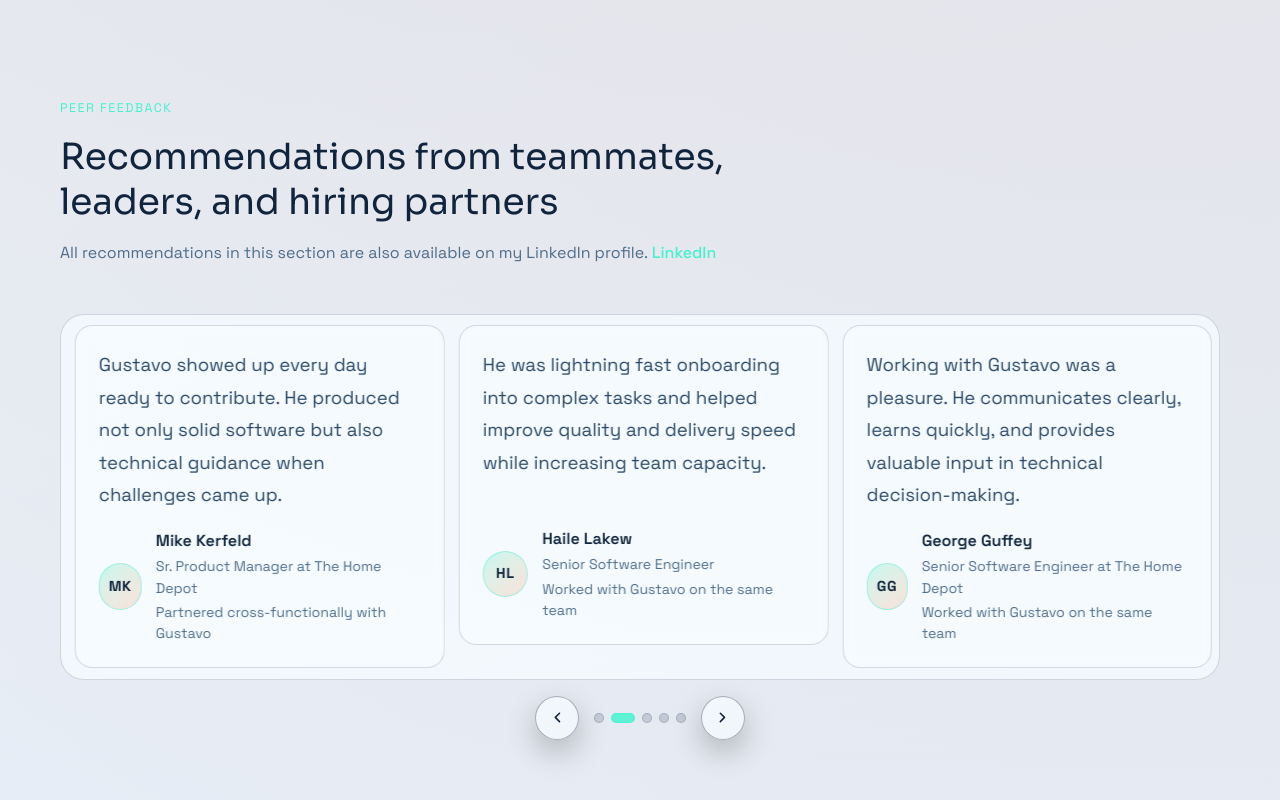
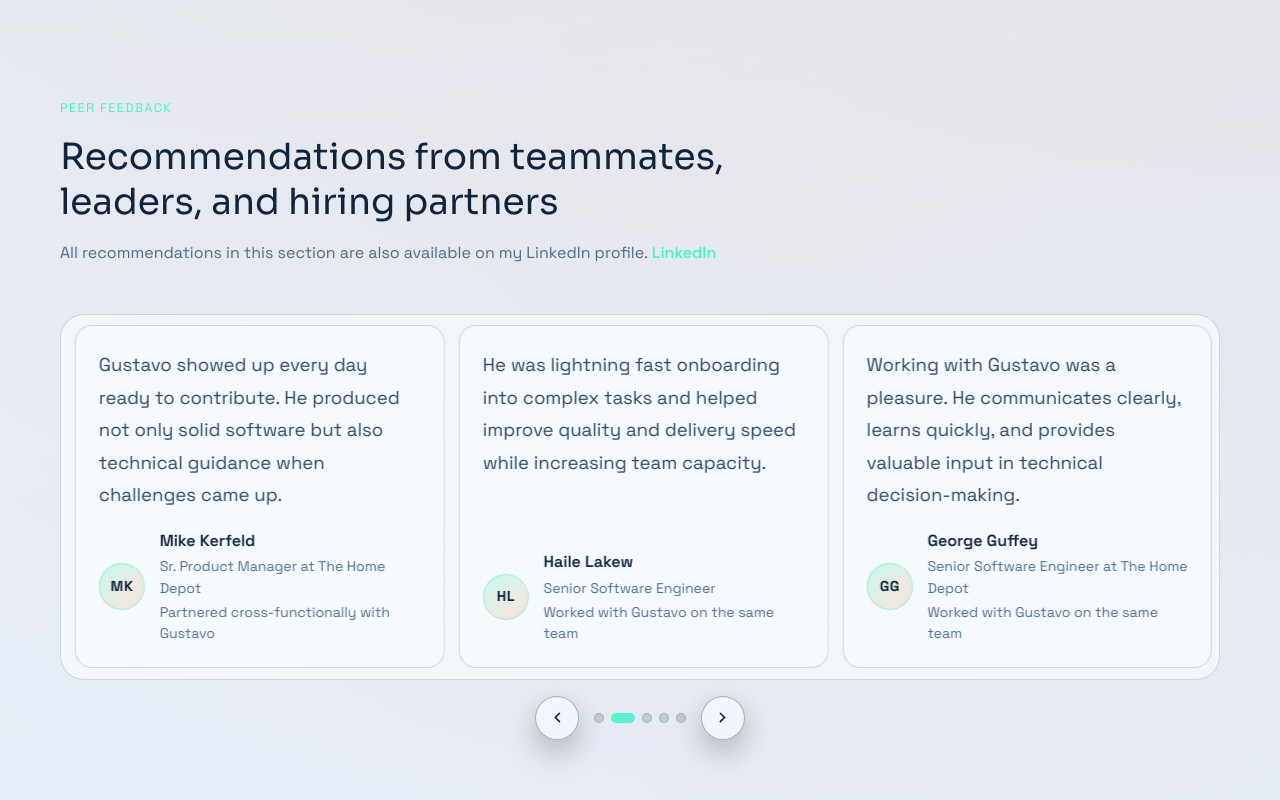
Before and after one commit to guztartas/gustavo-frontend-portfolio, a Next.js app: page / in a window 1280 px wide. Shown: the part 2037-2837 px from the top of the page. Built offline with nearby package versions, Linux system fonts and the light colour scheme.

Commit message:
fixing css

```diff
--- a/src/app/globals.css
+++ b/src/app/globals.css
@@ -490,12 +490,15 @@ main section {
 }
 
 .impact-slide {
+  display: flex;
   flex: 0 0 calc(100% / var(--carousel-visible-cards));
   width: calc(100% / var(--carousel-visible-cards));
   padding: 0.44rem;
 }
 
 .impact-slide-card {
+  width: 100%;
+  height: 100%;
   border: 1px solid var(--line-soft);
   border-radius: calc(var(--radius-xl) - 0.4rem);
   min-height: var(--carousel-slide-min-height);
@@ -538,12 +541,15 @@ main section {
 }
 
 .recommendation-slide {
+  display: flex;
   flex: 0 0 calc(100% / var(--carousel-visible-cards));
   width: calc(100% / var(--carousel-visible-cards));
   padding: 0.44rem;
 }
 
 .recommendation-slide-card {
+  width: 100%;
+  height: 100%;
   min-height: var(--carousel-slide-min-height);
   padding: clamp(1rem, 2.2vw, 1.45rem);
   display: grid;
@@ -571,6 +577,9 @@ main section {
 .recommendation-avatar {
   width: 2.9rem;
   height: 2.9rem;
+  min-width: 2.9rem;
+  min-height: 2.9rem;
+  flex: 0 0 2.9rem;
   border-radius: 999px;
   display: inline-flex;
   align-items: center;
```
